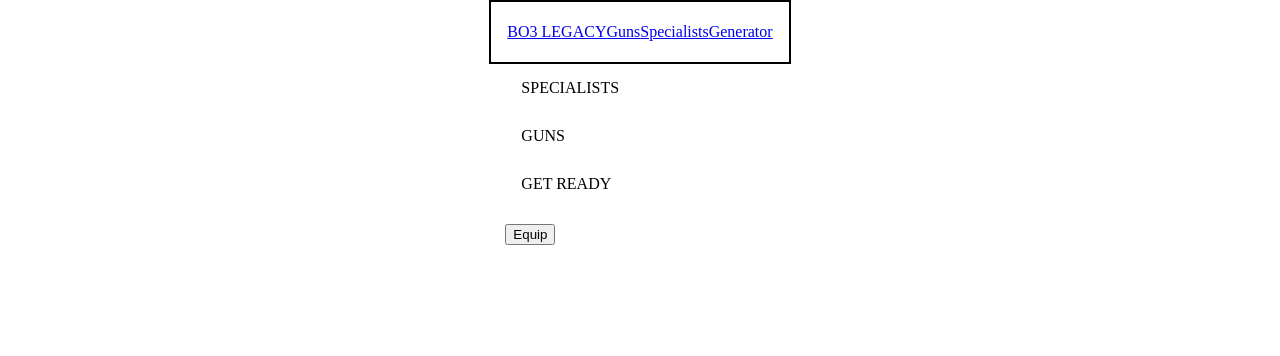
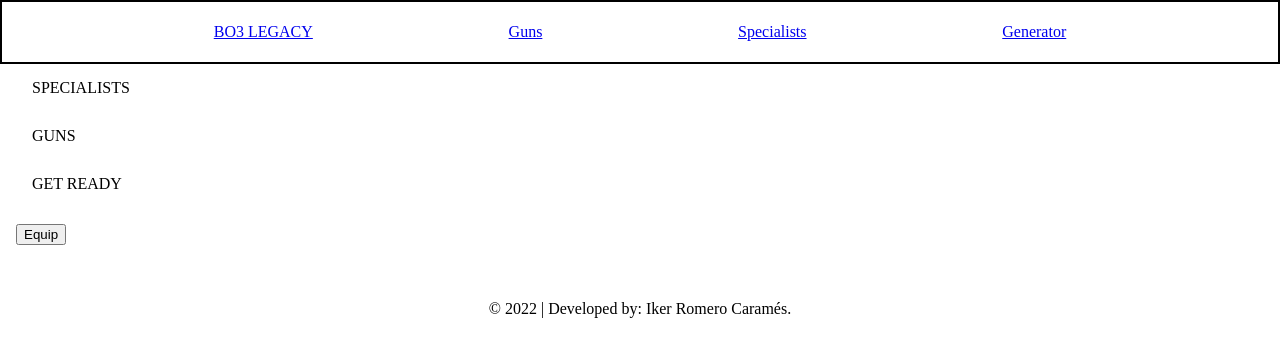
Before and after one commit to Iker-Romero/BO3-legacy, a website built with Vite: page app/index.html in a window 1280 px wide. Built offline with nearby package versions, Linux system fonts and the light colour scheme; files whose address does not match are found by name.

Commit message:
footer inserted

```diff
--- /dev/null
+++ b/app/components/insertFooter/insertFooter.js
@@ -0,0 +1,36 @@
+const contactInfo = [
+  {
+    name: "Iker Romero Caramés",
+    socialNetworks: {
+      github: {
+        icon: "/github-light.png",
+        link: "https://github.com/Iker-Romero",
+      },
+      linkedin: {
+        icon: "public/174857.png",
+        link: "https://www.linkedin.com/in/iker-romero-645b70251/",
+      },
+    },
+  },
+];
+
+export const insertFooter = async () => {
+  // try {
+  //   await insertPlayers(getPlayers("http://localhost:3000/players"));
+    const footer = `
+    <footer>
+      <p class="copyright">© 2022 | Developed by: ${contactInfo[0].name}.</p>
+      <ul class="contact-icons">
+        <li>
+          <a href="${contactInfo[0].socialNetworks.github.link}" target="_blank">
+            <img src="${contactInfo[0].socialNetworks.github.icon}" alt="">
+          </a>
+        </li>
+      </ul>
+    </footer>
+    `
+    document.body.insertAdjacentHTML("beforeend", footer)
+  // } catch (error) {
+  //   console.log(error);
+  // }
+};
--- a/app/main.js
+++ b/app/main.js
@@ -1,3 +1,4 @@
+import { insertFooter } from "./components/insertFooter/insertFooter";
 import { insertGenerator } from "./components/insertGenerator/insertGenerator";
 import { insertGuns } from "./components/insertGuns/insertGuns";
 import { insertSection } from "./components/insertSection/insertSection";
@@ -13,6 +14,7 @@
   insertSection("guns-section", "GUNS", "guns-figures");
   insertGuns(getData("http://localhost:8080/guns"), "#guns-figures");
   insertGenerator();
+  insertFooter()
 };
 
 init();
--- a/app/style.css
+++ b/app/style.css
@@ -138,8 +138,8 @@
 
 body {
 /* background-image: url("/images/background.jpg"); */
-display: flex;
-justify-content: center;
+/* display: flex;
+justify-content: center; */
 }
 
 #app {
@@ -237,3 +237,26 @@
   display: flex;
   justify-content: center;
 }
+
+footer {
+  /* position: fixed; */
+  bottom: 0;
+  height: 4rem;
+  width: 100%;
+  display: flex;
+  align-items: center;
+  justify-content: center;
+}
+
+footer > p {
+  color: var(--primary-highligth);
+}
+
+footer > ul {
+  display: inline;
+}
+
+footer img {
+  height: 4rem;
+  z-index: 1;
+}
```
